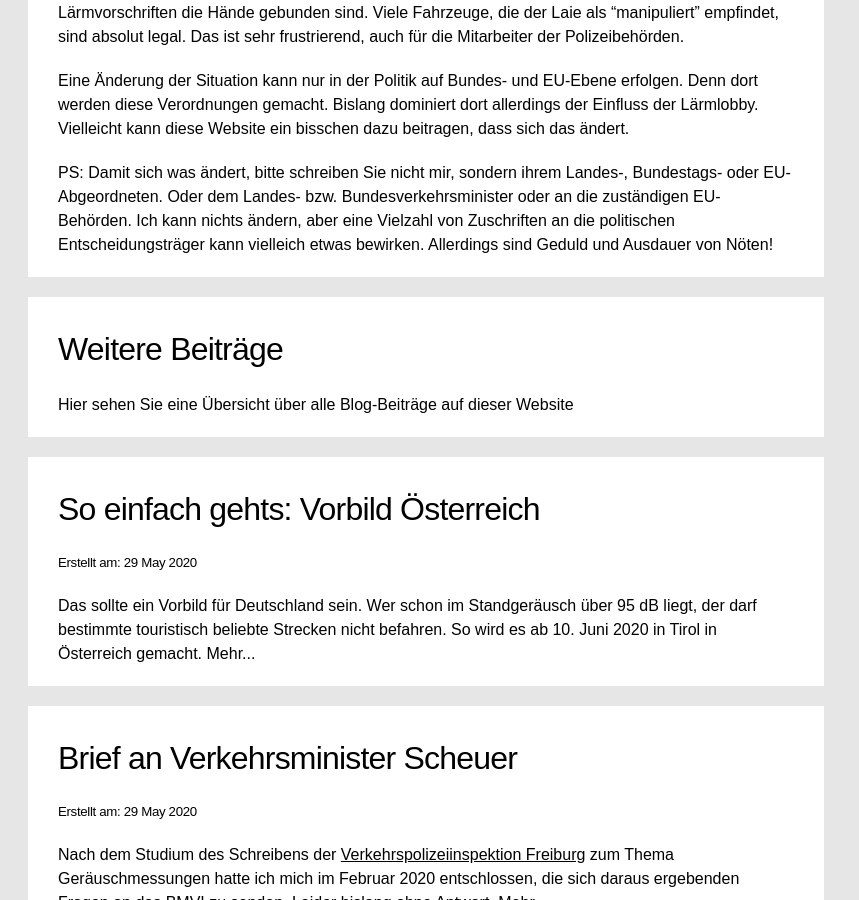
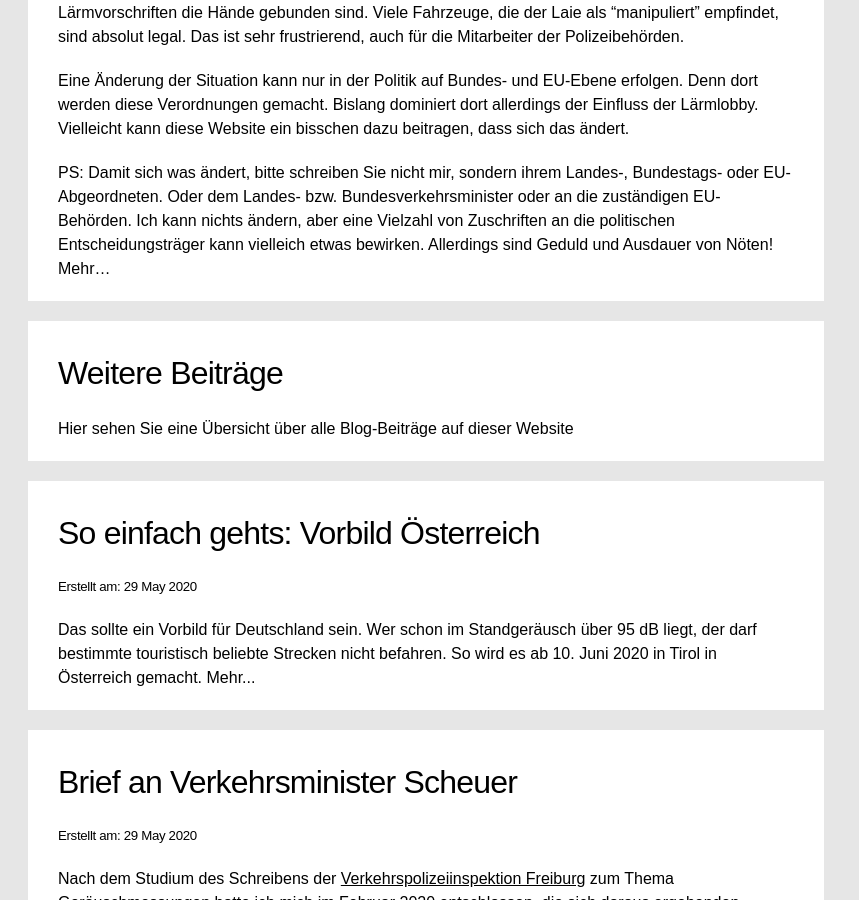
Before and after one commit to rettet-die-stille/rettet-die-stille.github.io, a Jekyll site: the page built from index.md, in a window 1280 px wide and 900 px high, scrolled down 1795 px. Shown: the whole window, without its empty margins (0-859 px from the left). Built offline with Jekyll 4.4.1, drawn with Linux system fonts in a browser that asks for light colours; our own code applies the rules of GitHub Pages for plain Markdown files.

Commit message:
Update index.md

```diff
--- a/index.md
+++ b/index.md
@@ -24,4 +24,4 @@ Was übrigens - anders als viele denken - keine Lösung ist, ist der Ruf nach me
 
 Eine Änderung der Situation kann nur in der Politik auf Bundes- und EU-Ebene erfolgen. Denn dort werden diese Verordnungen gemacht. Bislang dominiert dort allerdings der Einfluss der Lärmlobby. Vielleicht kann diese Website ein bisschen dazu beitragen, dass sich das ändert.
 
-PS: Damit sich was ändert, bitte schreiben Sie nicht mir, sondern ihrem Landes-, Bundestags- oder EU-Abgeordneten. Oder dem Landes- bzw. Bundesverkehrsminister oder an die zuständigen EU-Behörden. Ich kann nichts ändern, aber eine Vielzahl von Zuschriften an die politischen Entscheidungsträger kann vielleich etwas bewirken. Allerdings sind Geduld und Ausdauer von Nöten!
+PS: Damit sich was ändert, bitte schreiben Sie nicht mir, sondern ihrem Landes-, Bundestags- oder EU-Abgeordneten. Oder dem Landes- bzw. Bundesverkehrsminister oder an die zuständigen EU-Behörden. Ich kann nichts ändern, aber eine Vielzahl von Zuschriften an die politischen Entscheidungsträger kann vielleich etwas bewirken. Allerdings sind Geduld und Ausdauer von Nöten! <a href="index2.html">Mehr...</a>
```
